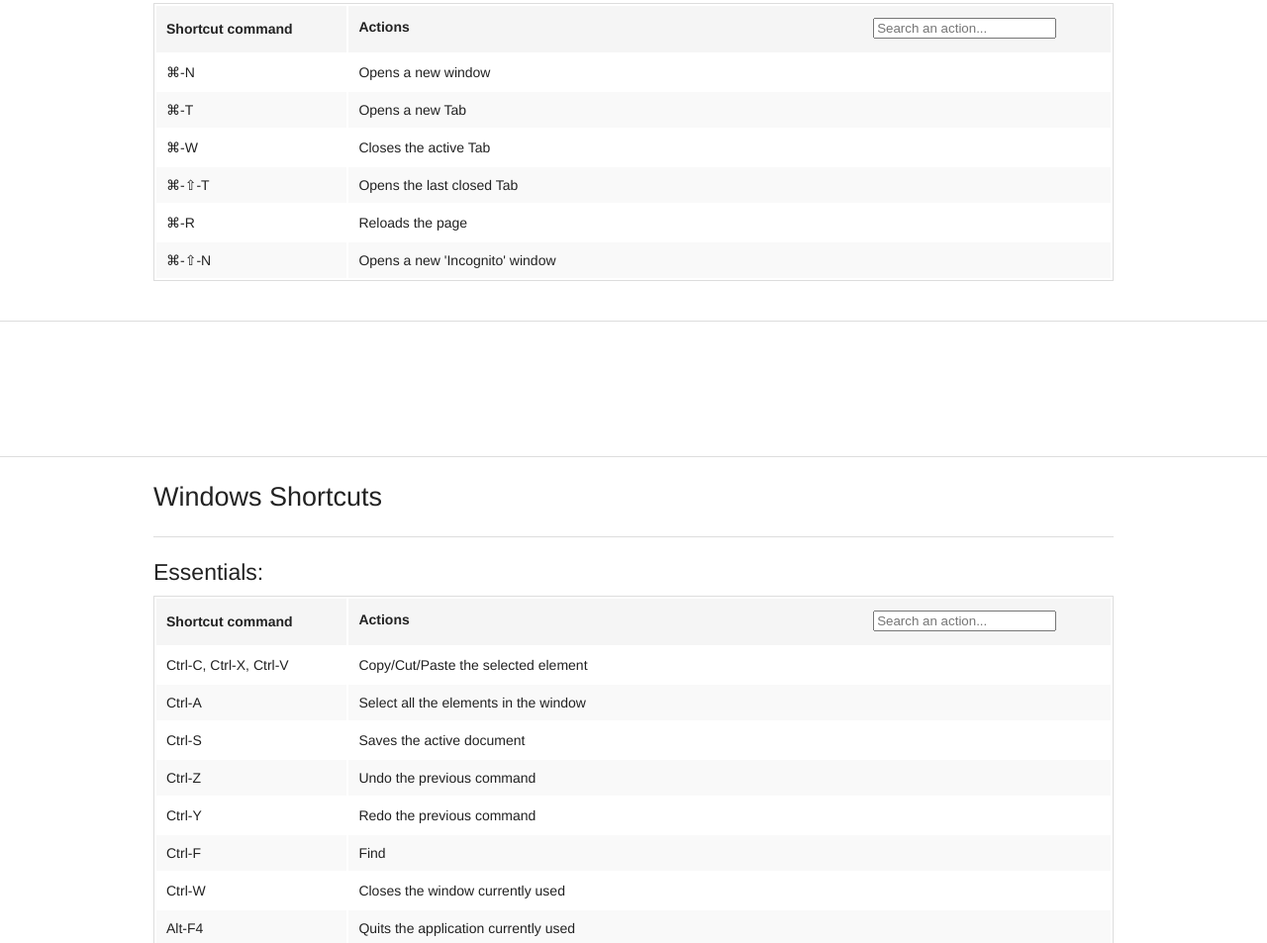
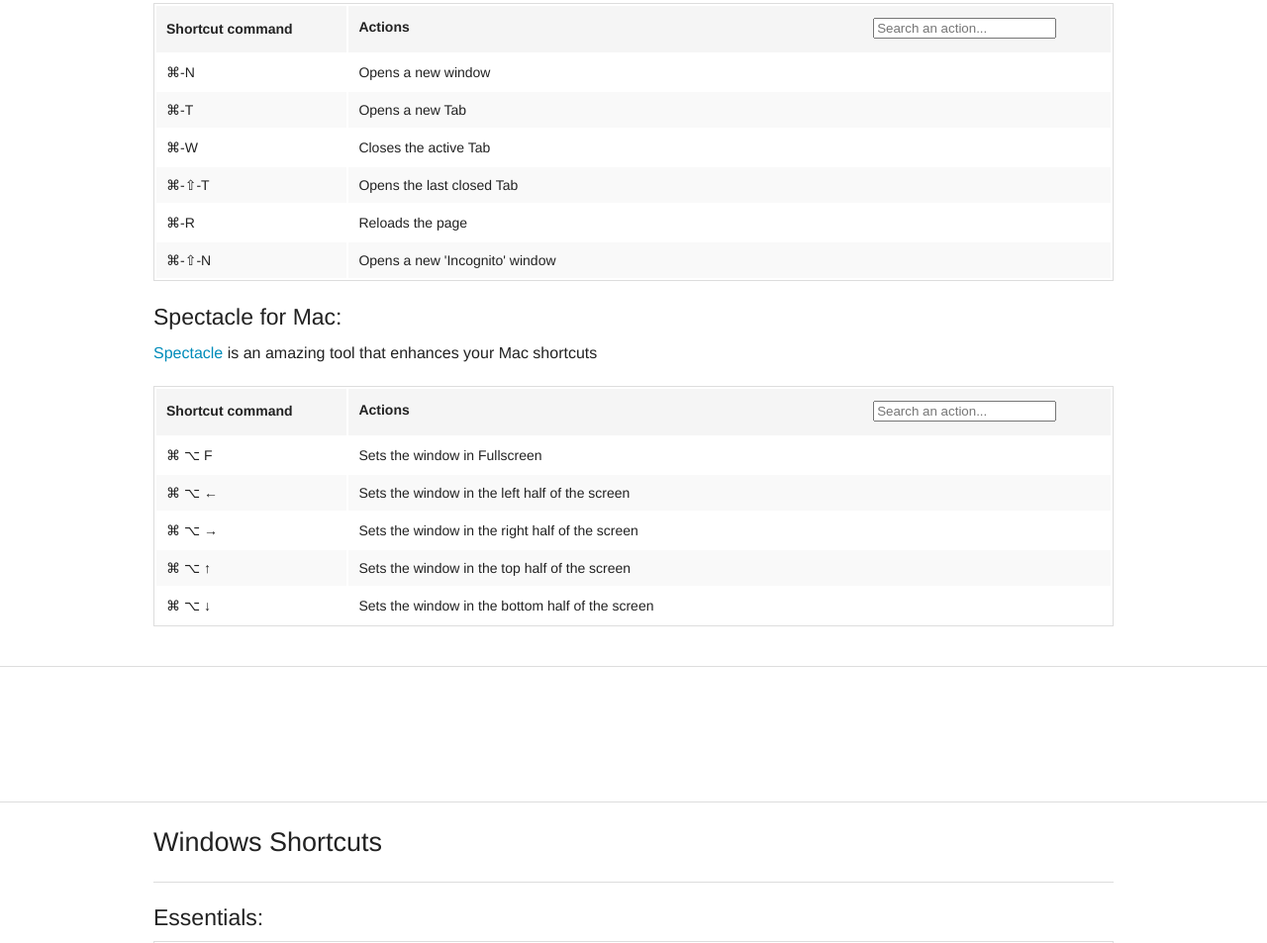
Before and after one commit to lilianjallageas/shortcutlist.net, a plain HTML site: page index.html in a window 1280 px wide. Shown: the part 1084-2037 px from the top of the page at 99% size. Drawn offline with nearby package versions, Linux system fonts and the light colour scheme.

Commit message:
- Added basic shortcuts for SpectacleApp

```diff
--- a/index.html
+++ b/index.html
@@ -34,6 +34,7 @@
 							<li><a href="#mac_essentials">Essentials</a></li>
 							<li><a href="#mac_screenshots">Screenshots</a></li>
 							<li><a href="#mac_chrome">Chrome on Mac</a></li>
+							<li><a href="#mac_spectacle">Spectacle for Mac</a></li>
 						</ul>
 					</li>
 					<li class="has-dropdown">
@@ -140,6 +141,29 @@
 					</tbody>
 				</table>
 
+				<a name="mac_spectacle"></a>
+				<h4>Spectacle for Mac:</h4>
+				<p><a href="http://spectacleapp.com/" target="_blank">Spectacle</a> is an amazing tool that enhances your Mac shortcuts
+				<table width="100%">
+					<thead>
+						<tr>
+							<th width="20%">Shortcut command</th>
+							<th width="80%">
+								<div class="row">
+									<div class="small-8 columns">Actions</div>
+									<div class="small-4 columns"><input ng-model="search_mac_spectacle.action" placeholder="Search an action..."></div>
+								</div>
+							</th>
+						</tr>
+					</thead>
+					<tbody>
+						<tr ng-repeat="x in shortcuts | filter:{os:'mac'} | filter:{use:'spectacle'} | filter:search_mac_spectacle:strict">
+							<td ng-bind-html="x.cmd | unsafe "></td>
+							<td>{{ x.action }}</td>
+						</tr>
+					</tbody>
+				</table>
+
 			</div>
 		</div>
 
@@ -235,6 +259,10 @@
 		// ⌥ => &#8997;
 		// ⇧ => &#8679;
 		// ⇥ => &#8677;
+		// left arrow  => &#8592;
+		// up arrow    => &#8593;
+		// right arrow => &#8594;
+		// down arrow  => &#8595;
 
 		var app = angular.module('app', []);
 
@@ -261,6 +289,11 @@
 				{os:"mac",use:"chrome",     cmd:"&#8984;-&#8679;-T",                action:"Opens the last closed Tab"},
 				{os:"mac",use:"chrome",     cmd:"&#8984;-R",                        action:"Reloads the page"},
 				{os:"mac",use:"chrome",     cmd:"&#8984;-&#8679;-N",                action:"Opens a new 'Incognito' window"},
+				{os:"mac",use:"spectacle",  cmd:"&#8984; &#8997; F",                action:"Sets the window in Fullscreen"},
+				{os:"mac",use:"spectacle",  cmd:"&#8984; &#8997; &#8592",           action:"Sets the window in the left half of the screen"},
+				{os:"mac",use:"spectacle",  cmd:"&#8984; &#8997; &#8594",           action:"Sets the window in the right half of the screen"},
+				{os:"mac",use:"spectacle",  cmd:"&#8984; &#8997; &#8593",           action:"Sets the window in the top half of the screen"},
+				{os:"mac",use:"spectacle",  cmd:"&#8984; &#8997; &#8595",           action:"Sets the window in the bottom half of the screen"},
 				{os:"win",use:"general",    cmd:"Ctrl-C, Ctrl-X, Ctrl-V",           action:"Copy/Cut/Paste the selected element"},
 				{os:"win",use:"general",    cmd:"Ctrl-A",                           action:"Select all the elements in the window"},
 				{os:"win",use:"general",    cmd:"Ctrl-S",                           action:"Saves the active document"},
```
